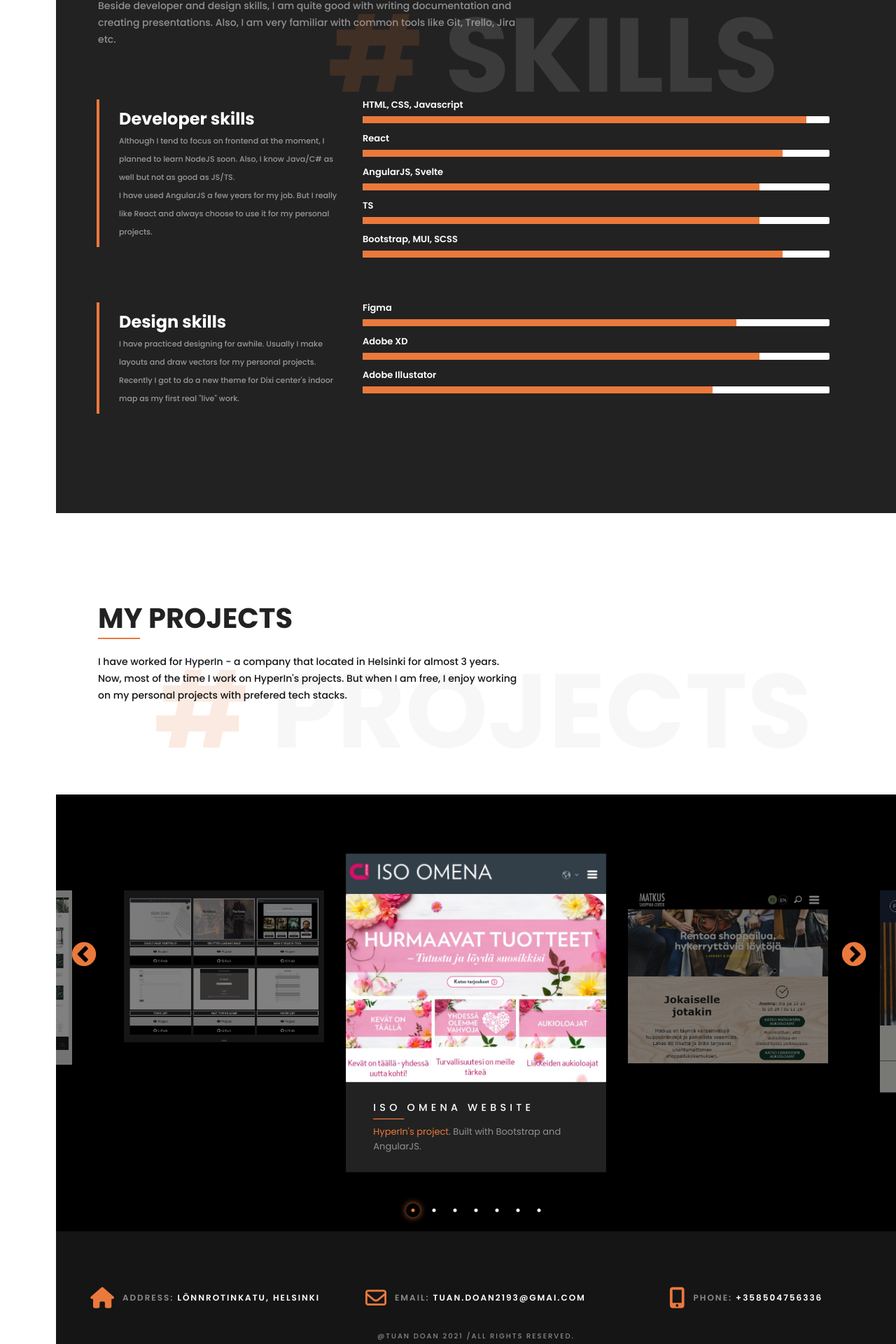
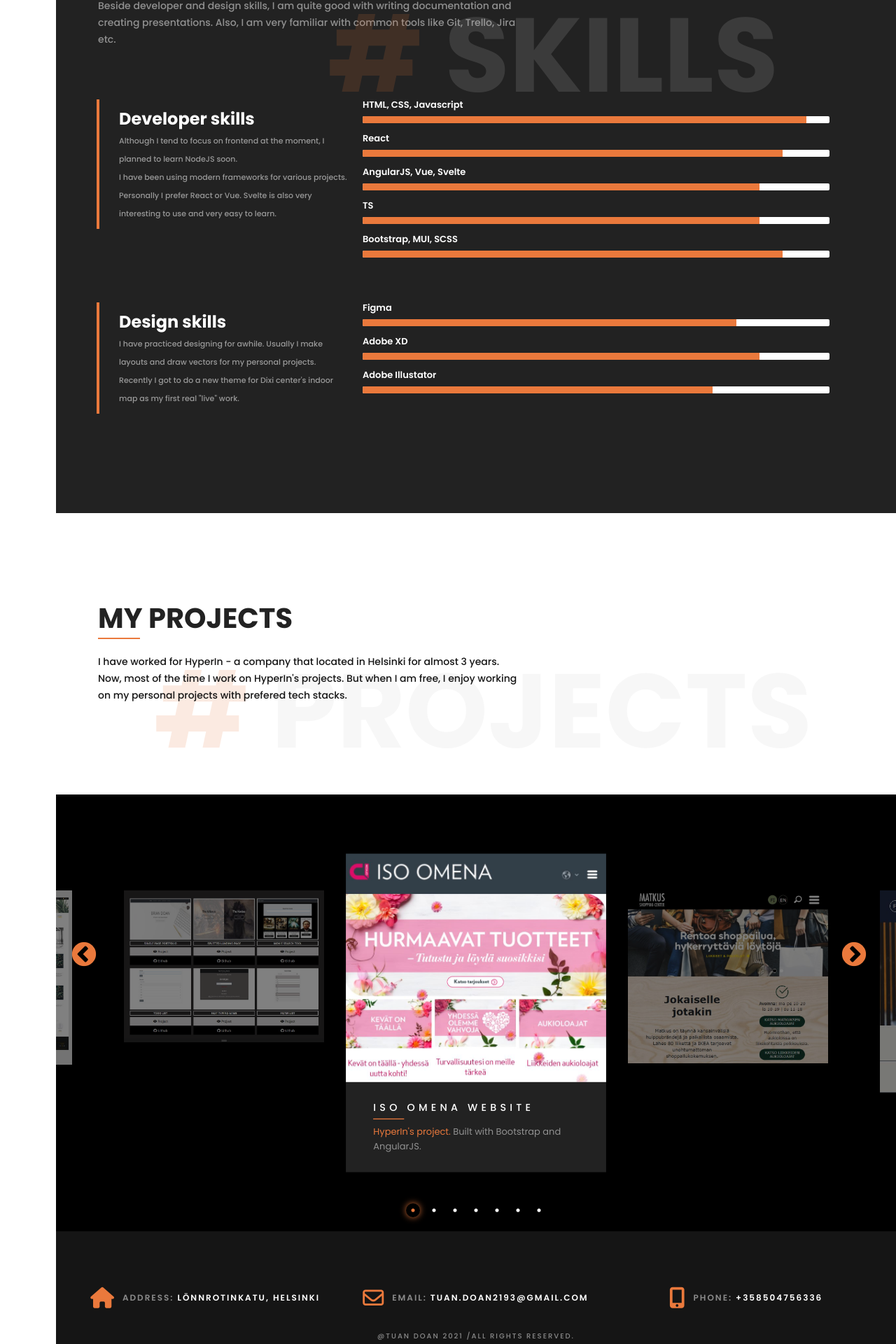
Before and after one commit to TuanDoan2193/online-cv, a React (Create React App) app: page / in a window 1280 px wide. Shown: the part 2125-4045 px from the top of the page at 70% size. Built offline with nearby package versions, Linux system fonts and the light colour scheme.

Commit message:
Update content

```diff
--- a/src/components/Footer/Footer.js
+++ b/src/components/Footer/Footer.js
@@ -22,7 +22,7 @@ const Footer = () => (
           <i className='far fa-envelope'></i>
           <span>
             <span className='halfwhite-color'>Email:</span>{' '}
-            tuan.doan2193@gmai.com
+            tuan.doan2193@gmail.com
           </span>
         </a>
       </div>
--- a/src/components/Skills/Skills.js
+++ b/src/components/Skills/Skills.js
@@ -14,7 +14,7 @@ const Skills = forwardRef((props, ref) => {
   const developerSkills = [
     { title: 'HTML, CSS, Javascript', width: 'w-95' },
     { title: 'React', width: 'w-90' },
-    { title: 'AngularJS, Svelte', width: 'w-85' },
+    { title: 'AngularJS, Vue, Svelte', width: 'w-85' },
     { title: 'TS', width: 'w-85' },
     { title: 'Bootstrap, MUI, SCSS', width: 'w-90' },
   ]
@@ -45,10 +45,10 @@ const Skills = forwardRef((props, ref) => {
               <h3>Developer skills</h3>
               <span>
                 Although I tend to focus on frontend at the moment, I planned to
-                learn NodeJS soon. Also, I know Java/C# as well but not as good
-                as JS/TS.
-                <br />I have used AngularJS a few years for my job. But I really
-                like React and always choose to use it for my personal projects.
+                learn NodeJS soon.
+                <br />I have been using modern frameworks for various projects.
+                Personally I prefer React or Vue. Svelte is also very
+                interesting to use and very easy to learn.
               </span>
             </div>
           </div>
```
